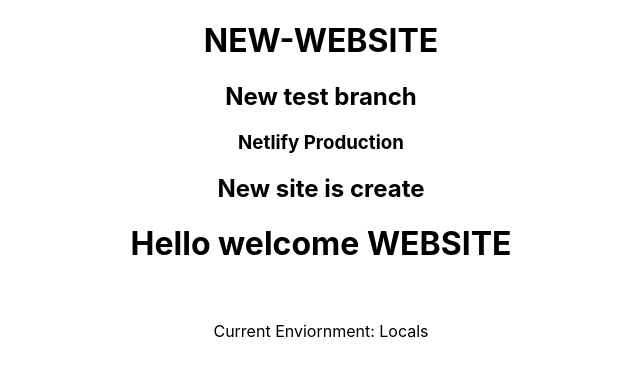
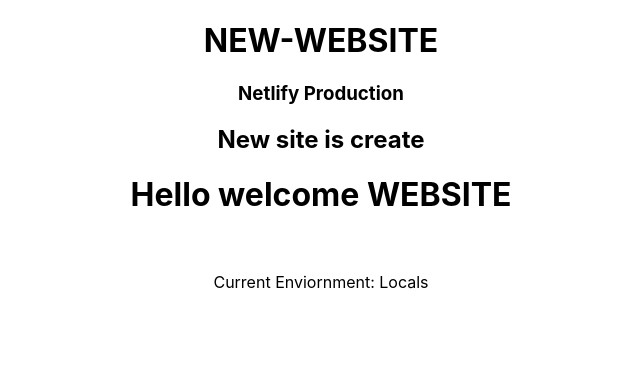
Before and after one commit to saurabhgola/testwebsite, a React (Create React App) app: page / in a window 1280 px wide. Shown: the top 376 px of the page, without its empty margins (319-959 px from the left). Built offline with nearby package versions, Linux system fonts and the light colour scheme.

Commit message:
Fix leatest site-dest

```diff
--- a/src/App.js
+++ b/src/App.js
@@ -5,7 +5,6 @@
   <>
     <div className="App">
       <h1>NEW-WEBSITE</h1>
-      <h2>New test branch</h2>
      <h3>Netlify Production</h3>
      <h2>New site is create</h2>
      <h1>Hello welcome WEBSITE</h1>
```
